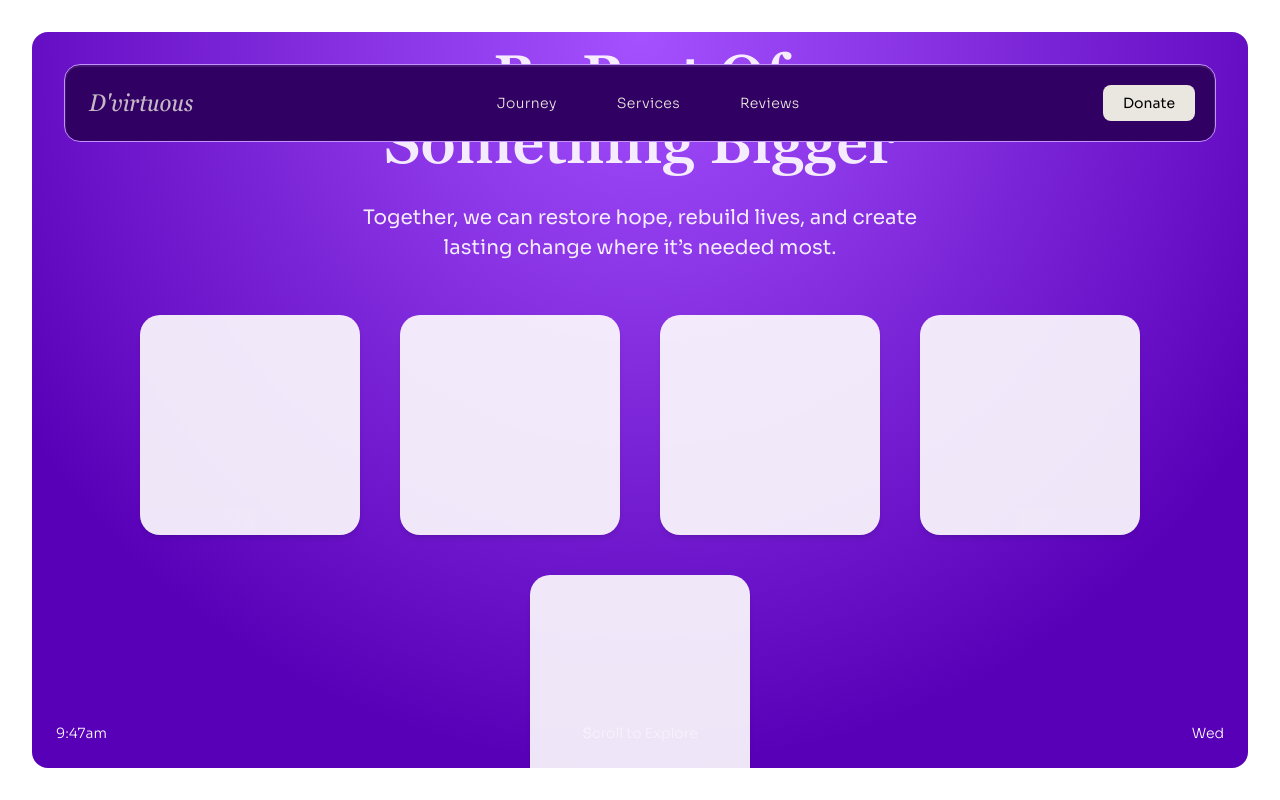
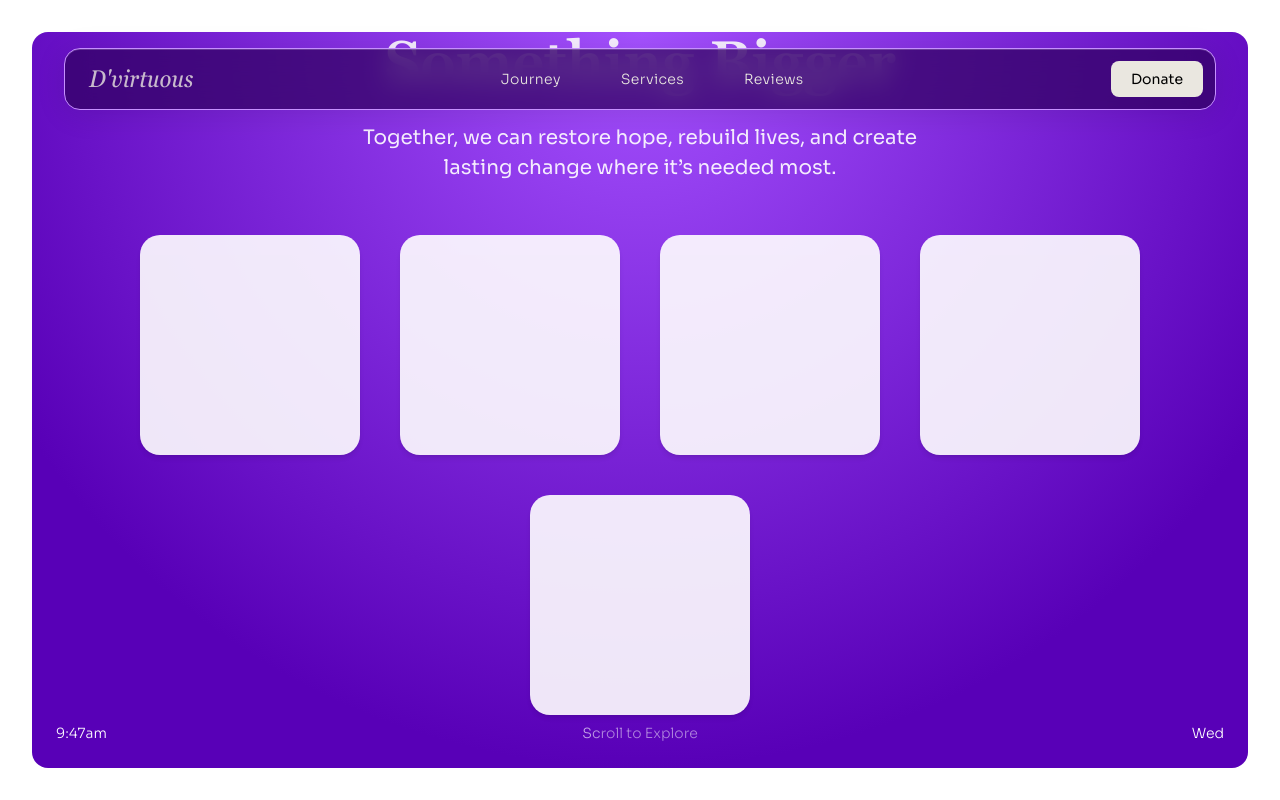
Before and after one commit to odielijah/d-virtuous, a React (Vite) app: page / in a window 1280 px wide. Shown: the top 800 px of the page. Built offline with nearby package versions, Linux system fonts and the light colour scheme.

Commit message:
make changes to the header and hero

```diff
--- a/src/components/Hero.jsx
+++ b/src/components/Hero.jsx
@@ -49,7 +49,7 @@ export default function Hero() {
       animate={{ opacity: 1 }}
       transition={{ duration: 1 }}
       id="hero"
-      className="p-[32px] bg-white sticky pointer-events-none flex flex-col flex-none items-center gap-[32px] z-[2] w-full h-screen max-h-[1000px] top-0 overflow-hidden
+      className="p-[32px] bg-white sticky flex flex-col flex-none items-center gap-[32px] z-[2] w-full h-screen max-h-[1000px] top-0 overflow-hidden
       max-xl:p-[16px] max-lg:max-h-[645px]"
     >
       <motion.div
@@ -68,7 +68,7 @@ export default function Hero() {
 
         <div
           id="hero-text-content"
-          className="flex max-md:text-white pointer-events-none mt-[5rem] text-white justify-center text-center items-center flex-col h-full gap-[8px] w-full opacity-90 z-[2] relative"
+          className="flex max-md:text-white text-white justify-center text-center items-center flex-col h-full gap-[8px] w-full opacity-90 z-[2] relative"
         >
           <h1
             className="georgia-pro-semibold xl:text-[60px] max-w-[600px] mx-auto capitalize leading-[1.1]
@@ -87,9 +87,15 @@ export default function Hero() {
             <div class="w-55 h-55 bg-white rounded-[20px] shadow-md"></div>
             <div class="w-55 h-55 bg-white rounded-[20px] shadow-md"></div>
           </div>
-          <button className="sora border-1 text-[22px] py-3 px-12 rounded-[13px]">
+          <motion.button
+            whileHover={{
+              transition: "border",
+              border: "1px solid rgb(204, 164, 255)",
+            }}
+            className="sora cursor-pointer pointer-events-auto border border-white text-[22px] py-3 px-12 rounded-[13px] transition-colors"
+          >
             Donate
-          </button>
+          </motion.button>
         </div>
         <motion.div
           initial={{ y: 100, opacity: 0 }}
@@ -99,7 +105,8 @@ export default function Hero() {
           className="absolute bottom-[24px] z-[1] left-[24px] sora-light text-[14px] max-[500px]:text-[12px] text-white"
         >
           {/* Render time, then render period in a conditional span */}
-          {time}<span className="max-[500px]:hidden lowercase">{period}</span>
+          {time}
+          <span className="max-[500px]:hidden lowercase">{period}</span>
         </motion.div>
 
         <motion.div
--- a/src/components/layout/Header.jsx
+++ b/src/components/layout/Header.jsx
@@ -43,7 +43,7 @@ export default function Header({ handleScrollToSection }) {
         id="header-container"
         className={`
           fixed left-1/2 -translate-x-1/2 z-[50] text-[#eae7e0] sora-light
-          transition-all duration-500 ease-in-out top-[8%] ${
+          transition-all duration-500 ease-in-out top-[48px] ${
             isScrolled
               ? "max-w-[800px] px-4"
               : "max-w-[1400px] px-[64px] max-xl:px-[35px] max-xl:top-[30px]"
@@ -51,7 +51,7 @@ export default function Header({ handleScrollToSection }) {
       >
         <div
           id="nav-content"
-          className="relative flex justify-between items-center w-full backdrop-blur-md bg-[#300062] border-1 border-[#C690FF] rounded-2xl shadow-[inset_0_1px_1px_1px_rgba(255,255,255,0.1)] p-5 pl-6"
+          className="relative flex justify-between items-center w-full backdrop-blur-md bg-[#300062]/75 border-1 border-[#C690FF] rounded-2xl shadow-[inset_0_1px_0_0_rgba(255,255,255,0.2),0_4px_30px_rgba(0,0,0,0.1)] p-3 pl-6"
         >
           <div id="logo" className="relative z-[999]">
             <a
```
